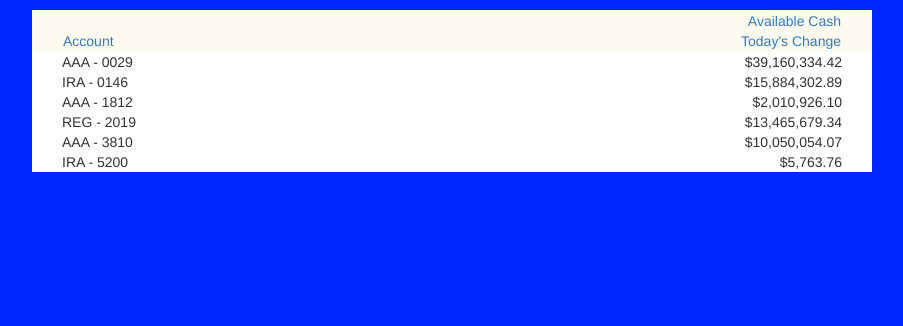
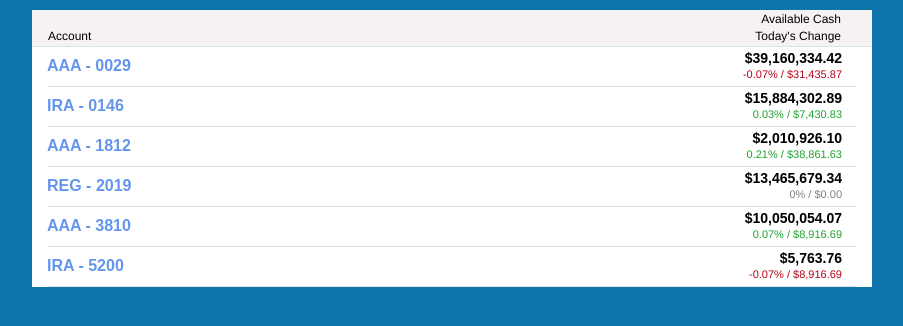
Before and after one commit to bhavik4748/MSExerciseProject, a website: page index.html in a window 1280 px wide. Shown: the whole page, without its empty margins (188-1091 px from the left). Drawn offline with nearby package versions, Linux system fonts and the light colour scheme.

Commit message:
add classes and styles

```diff
--- a/app/app.config.js
+++ b/app/app.config.js
@@ -8,6 +8,7 @@ app.controller('DemoAppController', ['$scope', '$http', function ($scope, $http)
     $scope.propertyName = null;
     $scope.reverse = false;
 
+    $scope.redfonts = "redfonts";
     $scope.sort = function (obj) {
         //switch (obj) {
         //    case 1: sObj.accSort = 1;
@@ -28,4 +29,13 @@ app.controller('DemoAppController', ['$scope', '$http', function ($scope, $http)
         return false;
     });
 
+    $scope.checkValue = function (val) {
+
+        if (val.percentChange == 0)
+            return 'grayfonts';
+        else if (val.percentChange > 0)
+            return 'greenfonts';
+        else
+            return 'redfonts'
+    }
 }]);
--- a/app/data.json
+++ b/app/data.json
@@ -1,27 +1,39 @@
 [
   {
     "name": "AAA - 0029",
-    "availablecash": 39160334.42
+    "availablecash": 39160334.42,
+    "percentChange": -0.07,
+    "valueChange": 31435.87
   },
   {
     "name": "IRA - 0146",
-    "availablecash": 15884302.89
+    "availablecash": 15884302.89,
+    "percentChange": 0.03,
+    "valueChange": 7430.83
   },
   {
     "name": "AAA - 1812",
-    "availablecash": 2010926.10
+    "availablecash": 2010926.10,
+    "percentChange": 0.21,
+    "valueChange": 38861.63
   },
   {
     "name": "REG - 2019",
-    "availablecash": 13465679.34
+    "availablecash": 13465679.34,
+    "percentChange": 0.00,
+    "valueChange": 0.0
   },
   {
     "name": "AAA - 3810",
-    "availablecash": 10050054.07
+    "availablecash": 10050054.07,
+    "percentChange": 0.07,
+    "valueChange": 8916.69
   },
   {
     "name": "IRA - 5200",
-    "availablecash": 5763.76
+    "availablecash": 5763.76,
+    "percentChange": -0.07,
+    "valueChange": 8916.69
   }
 
 ]
--- a/assets/style.css
+++ b/assets/style.css
@@ -46,3 +46,53 @@
 .vertical-align-top {
     vertical-align: top;
 }
+
+.vertical-align-center {
+    vertical-align: middle;
+}
+
+.height-40 {
+    height: 40px;
+}
+
+.font-bold {
+    font: bold;
+    color: black;
+    font-size: 12px;
+}
+
+.font-blue-bold {
+    font: bold 12px arial;
+    color: cornflowerblue;
+    font-size: 16px;
+    vertical-align: middle;
+}
+
+.font-black-bold {
+    font: bold 12px arial;
+    color: black;
+    font-size: 14px;
+    vertical-align: middle;
+}
+
+.redfonts {
+    color: #b4051b;
+    font-size: 11px;
+    font: bold;
+}
+
+.greenfonts {
+    color: #1ea330;
+    font-size: 11px;
+    font: bold;
+}
+
+.grayfonts {
+    color: gray;
+    font-size: 11px;
+    font: bold;
+}
+
+.thin-gray-botton-border {
+    border-bottom: thin solid #DAE3E6;
+}
--- a/index.html
+++ b/index.html
@@ -12,20 +12,20 @@
     <script src="app/app.config.js"></script>
 </head>
 
-<body ng-app="DemoApp" ng-strict-di style="background-color: #0026ff">
+<body ng-app="DemoApp" ng-strict-di style="background-color: #0D75AC">
     <div ng-controller="DemoAppController">
         <div class="col-xs-12 col-sm-12 col-md-12" style="padding-top:10px;padding-left:10px; padding-right:10px;">
             <div class="col-md-2 hidden-xs hidden-sm">&nbsp;</div>
-            <div class="col-xs-12 col-sm-12 col-md-8 " style="background-color:floralwhite">
+            <div class="col-xs-12 col-sm-12 col-md-8 thin-gray-botton-border " style="background-color:#f7f2f2;">
                 <div>
-                    <div ng-click="sortBy('name')" class="col-xs-6 col-sm-6 col-md-6">
-                        <span class="btn1 btn-link pad-none"><br />Account</span>
+                    <div ng-click="sortBy('name')" class="col-xs-6 col-sm-6 col-md-6 text-left pad-none">
+                        <span class="btn1 btn-link pad-none font-bold"><br />Account</span>
                         <span class="sortorder vertical-align-bottom" ng-show="propertyName === 'name'" ng-class="{reverse: reverse}"></span>
                     </div>
 
                     <div ng-click="sortBy('availablecash')" class="col-xs-6 col-sm-6 col-md-6 text-right">
                         <span class="sortorder pad-none vertical-align-top" ng-show="propertyName === 'availablecash'" ng-class="{reverse: reverse}"></span>
-                        <span class="btn1 btn-link pad-none"> Available Cash<br />Today's Change</span>
+                        <span class="btn1 btn-link pad-none font-bold"> Available Cash<br />Today's Change</span>
                     </div>
                 </div>
             </div>
@@ -33,15 +33,14 @@
         </div>
         <div class="col-xs-12 col-sm-12 col-md-12" style="padding-left:10px; padding-right:10px;">
             <div class="col-md-2 hidden-xs hidden-sm">&nbsp;</div>
-            <div class="col-xs-12 col-sm-12 col-md-8" style="background-color:white">
-                <div ng-repeat="record in dataapi | orderBy:propertyName:reverse">
-                    <div class="col-xs-6 col-sm-6 col-md-6">
-
-                        {{record.name}} <!---- {{propertyName}} -- {{reverse}}-->
+            <div class="col-xs-12 col-sm-12 col-md-8" style="background-color:white; ">
+                <div class="height-40 vertical-align-center thin-gray-botton-border" ng-repeat="record in dataapi | orderBy:propertyName:reverse">
+                    <div class="col-xs-6 col-sm-6 col-md-6 font-blue-bold text-left pad-none" style="padding-top:10px;" ng-bind="record.name">
 
                     </div>
-                    <div class="col-xs-6 col-sm-6 col-md-6 text-right">
-                        {{record.availablecash | currency}}
+                    <div class="col-xs-6 col-sm-6 col-md-6 text-right" style="">
+                        <span class="font-black-bold">{{record.availablecash | currency}}</span>
+                        <div ng-class="checkValue(record)"> {{record.percentChange}}% / {{record.valueChange | currency}}</div>
                     </div>
                 </div>
             </div>
```
